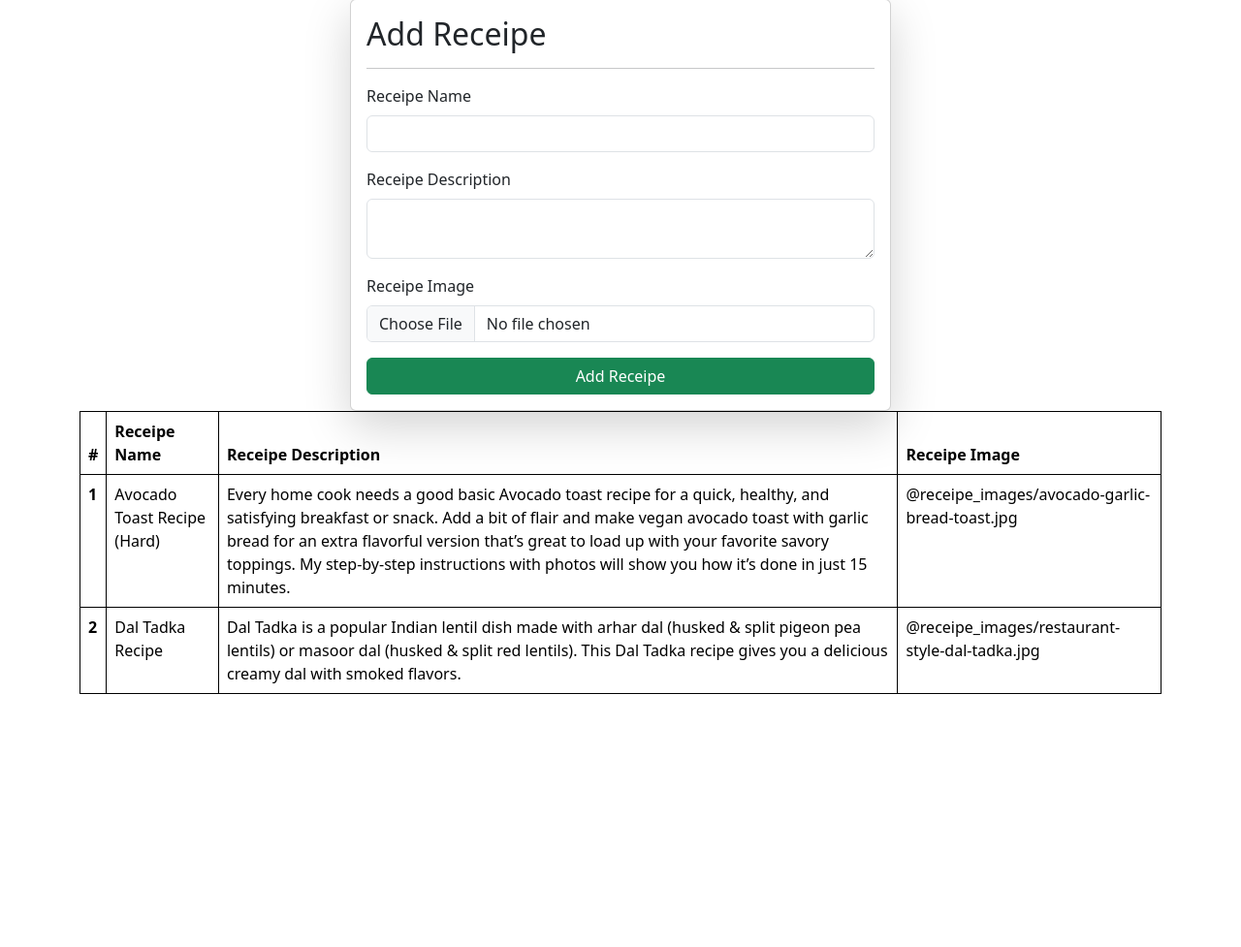
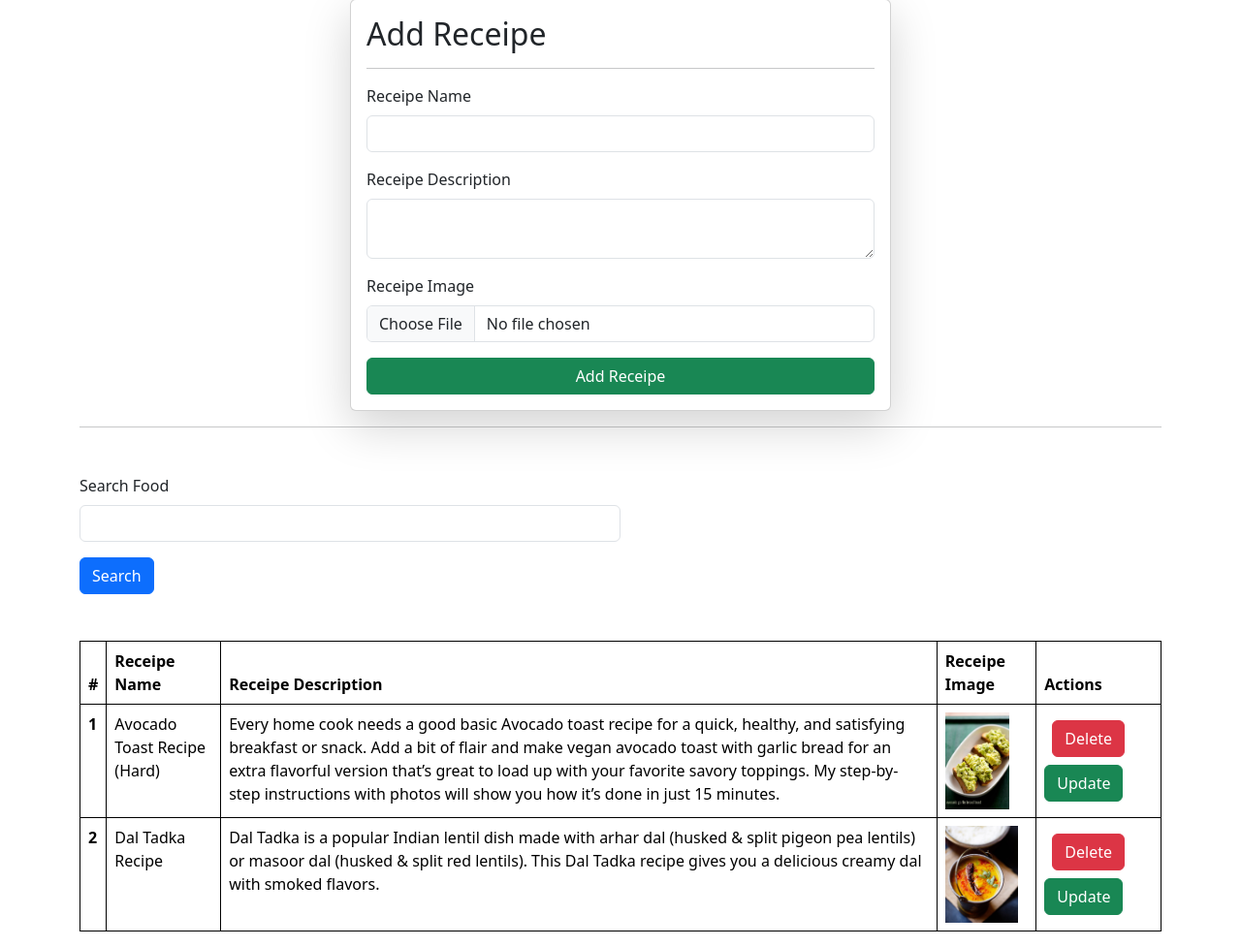
Before and after one commit to Mayank-019/Django_course_YT, a Django app: page /receipes/ in a window 1280 px wide. Shown: the part 49-1026 px from the top of the page at 97% size. Before the commit the page ends 765 px from the top, so only its background shows below. Run offline with Django 5.2, Linux system fonts and the light colour scheme; data comes from the database, SQL or seed files in the repository; both versions use the stored data as it was after the commit.

Commit message:
COMPLETE CRUD Operation

```diff
--- a/core/urls.py
+++ b/core/urls.py
@@ -26,6 +26,8 @@ from django.contrib.staticfiles.urls import staticfiles_urlpatterns
 urlpatterns = [
     path('', home, name="home"),
     path('receipes/', receipes, name="receipes"),
+    path('delete-receipe/<id>/', delete_receipe, name='delete_receipe'),
+    path('update-receipe/<id>/', update_receipe, name='update_receipe'),
     path('success-page/', success_page, name="success_page"),
     path('contact/', contact, name="contact"),
     path('about/', about, name="about"),
--- a/vege/templates/receipes.html
+++ b/vege/templates/receipes.html
@@ -20,15 +20,28 @@
             </div>
             <button type="submit" class="btn btn-success">Add Receipe</button>
         </form>
+        <hr>
+        <div class="mt-5">
+          <div class="mt-auto col-6">
+            <form action="">
+              <div class="mb-3">
+                <label class="form-label">Search Food </label>
+                <input name="search" value="{{receipe.receipe_name}}" type="text" class="form-control">
 
 
-        <table class="table">
+              </div>
+              <button type="submit" class="btn btn-primary">Search</button>
+            </form>
+          </div>
+        </div>
+        <table class="table mt-5">
             <thead>
               <tr>
                 <th scope="col">#</th>
                 <th scope="col">Receipe Name</th>
                 <th scope="col">Receipe Description</th>
                 <th scope="col">Receipe Image</th>
+                <th scope="col">Actions</th>
               </tr>
             </thead>
             <tbody>
@@ -37,7 +50,13 @@
                 <th scope="row">{{forloop.counter}}</th>
                 <td>{{receipe.receipe_name}}</td>
                 <td>{{receipe.receipe_description}}</td>
-                <td>@{{receipe.receipe_image}}</td>
+                <td>
+                  <img src="/media/{{receipe.receipe_image}}" alt="receipe_image" style="height: 100px;">
+                </td>
+                <td>
+                  <a href="/delete-receipe/{{receipe.id}}/" class="btn btn-danger m-2">Delete</a>
+                  <a href="/update-receipe/{{receipe.id}}/" class="btn btn-success">Update</a>
+                </td>
               </tr>
               {% endfor %}
             </tbody>
--- a/vege/views.py
+++ b/vege/views.py
@@ -1,6 +1,7 @@
 from django.shortcuts import render, redirect
 from .models import*
 # Create your views here.
+from django.http import HttpResponse
 
 def receipes(request):
     if request.method == "POST":
@@ -25,5 +26,40 @@ def receipes(request):
         return redirect('/receipes/')
 
     queryset = Receipe.objects.all()
+
+    if request.GET.get('search'):
+        queryset = queryset.filter(receipe_name__icontains = request.GET.get('search'))
+
     context = {'receipes' : queryset}
     return render(request, 'receipes.html', context)
+
+def delete_receipe(request, id):
+    # print(id)
+    queryset = Receipe.objects.get(id = id)
+    queryset.delete()
+
+    return redirect('/receipes/')
+
+def update_receipe(request, id):
+    # print(id)
+    queryset = Receipe.objects.get(id = id)
+
+    if request.method == "POST":
+        data = request.POST
+
+        receipe_name = data.get('receipe_name')
+        receipe_description = data.get('receipe_description')
+        receipe_image = request.FILES.get('receipe_image')
+
+        queryset.receipe_name = receipe_name
+        queryset.receipe_description = receipe_description
+
+        if receipe_image:
+            queryset.receipe_image = receipe_image
+
+        queryset.save()
+        return redirect('/receipes/')
+
+    context = {'receipe' : queryset}
+
+    return render(request, 'update_receipes.html', context)
```
Also changed, not shown: vege/templates/update_receipes.html (added, +25 -0 lines), db.sqlite3, public/static/receipe_images/avocado-garlic-bread-toast.jpg (renamed from receipe_images/avocado-garlic-bread-toast.jpg), public/static/receipe_images/restaurant-style-dal-tadka.jpg (renamed from receipe_images/restaurant-style-dal-tadka.jpg), public/static/receipe_images/restaurant-style-dal-tadka_M1tYIMx.jpg (renamed from receipe_images/restaurant-style-dal-tadka_M1tYIMx.jpg).
